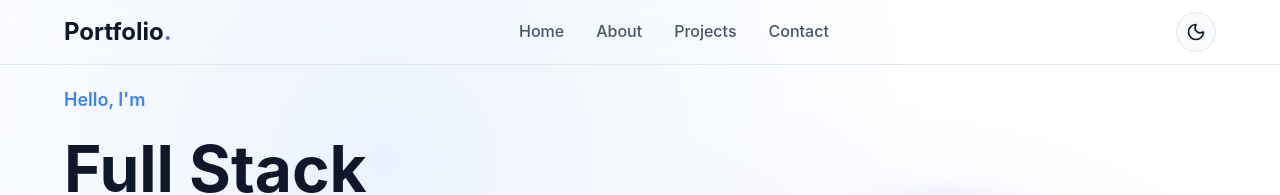
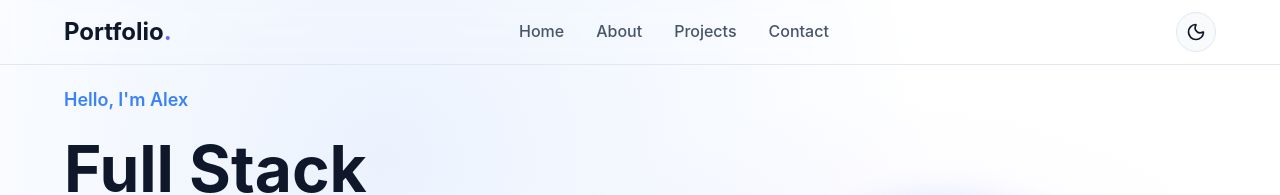
Before and after one commit to lexxakaatune/codeByLex, a React (Vite) app in the folder frontend/: page / in a window 1280 px wide. Shown: the top 195 px of the page. Built offline with nearby package versions, Linux system fonts and the light colour scheme; no server answers.

Commit message:
Update Hero.tsx

```diff
--- a/frontend/src/sections/Hero.tsx
+++ b/frontend/src/sections/Hero.tsx
@@ -25,7 +25,7 @@ export default function Hero() {
     <section id="home" className="hero">
       <div className="hero-container">
         <div className="hero-content">
-          <p className="hero-greeting">Hello, I'm</p>
+          <p className="hero-greeting">Hello, I'm Alex</p>
           <h1 className="hero-title">
             Full Stack <span className="gradient-text">Developer</span>
           </h1>
@@ -59,7 +59,7 @@ export default function Hero() {
         <div className="hero-image">
           <div className="hero-image-wrapper">
             <img
-              src="https://images.unsplash.com/photo-1507003211169-0a1dd7228f2d?w=400&h=400&fit=crop&crop=face"
+              src="/images/profilepic.jpg"
               alt="Developer"
             />
           </div>
```
